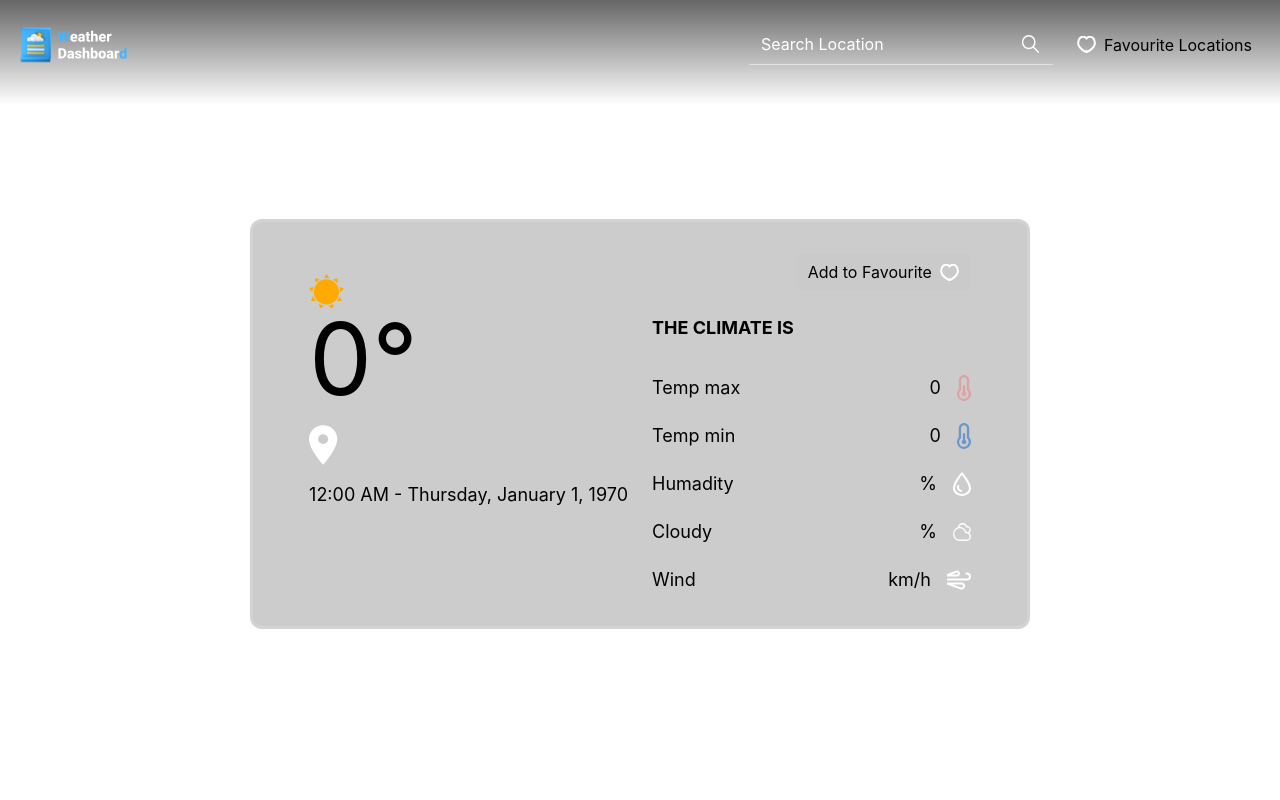
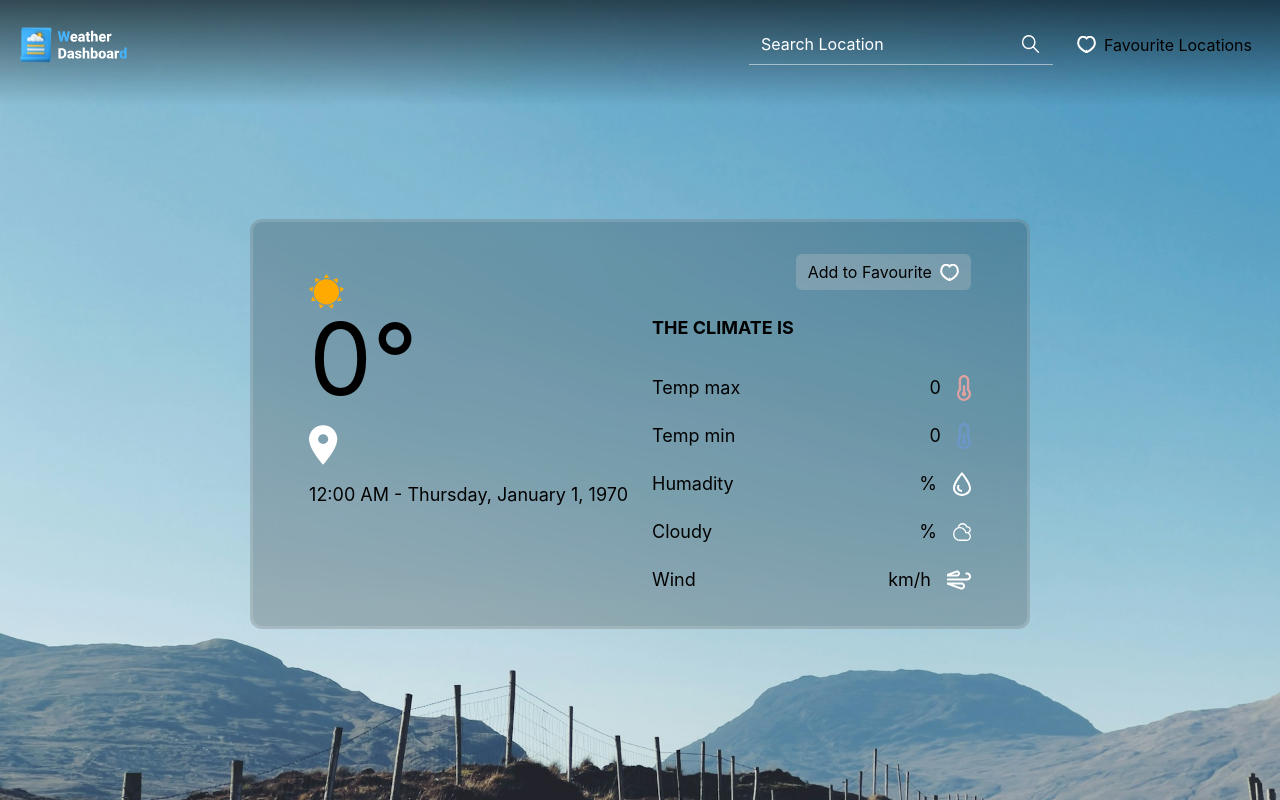
Before and after one commit to emonShimoul/Rnext-React-Realtime-Weather-Dashboard, a React (Vite) app: page / in a window 1280 px wide. Built offline with nearby package versions, Linux system fonts and the light colour scheme; no server answers.

Commit message:
set bg image dynamically depending on climate

```diff
--- a/src/App.jsx
+++ b/src/App.jsx
@@ -1,5 +1,4 @@
-import Header from "./components/header/Header";
-import WeatherBoard from "./components/weather/WeatherBoard";
+import Page from "./Page";
 import { WeatherProvider } from "./provider";
 import FavouriteProvider from "./provider/FavouriteProvider";
 import LocationProvider from "./provider/LocationProvider";
@@ -9,14 +8,7 @@ function App() {
     <LocationProvider>
       <WeatherProvider>
         <FavouriteProvider>
-          <div className="grid place-items-center h-screen">
-            <Header />
-            <main>
-              <section>
-                <WeatherBoard />
-              </section>
-            </main>
-          </div>
+          <Page />
         </FavouriteProvider>
       </WeatherProvider>
     </LocationProvider>
--- /dev/null
+++ b/src/Page.jsx
@@ -0,0 +1,70 @@
+import { useContext, useEffect, useState } from "react";
+import ClearSkyImage from "./assets/backgrounds/clear-sky.jpg";
+import FewCloudsImage from "./assets/backgrounds/few-clouds.jpg";
+import MistImage from "./assets/backgrounds/mist.jpeg";
+import RainyDayImage from "./assets/backgrounds/rainy-day.jpg";
+import ScatterdCloudsImage from "./assets/backgrounds/scattered-clouds.jpg";
+import SnowImage from "./assets/backgrounds/sunny.jpg";
+import ThunderStormImage from "./assets/backgrounds/thunderstorm.jpg";
+import WinterImage from "./assets/backgrounds/winter.jpg";
+import Header from "./components/header/Header";
+import WeatherBoard from "./components/weather/WeatherBoard";
+import { WeatherContext } from "./context";
+
+const Page = () => {
+  const { weatherData, loading } = useContext(WeatherContext);
+  const [climateImage, setClimateImage] = useState("");
+
+  function getBackgroundImage(climate) {
+    switch (climate) {
+      case "Rain":
+        return RainyDayImage;
+      case "Clouds":
+        return ScatterdCloudsImage;
+      case "Clear":
+        return ClearSkyImage;
+      case "Snow":
+        return SnowImage;
+      case "Thunder":
+        return ThunderStormImage;
+      case "Fog":
+        return WinterImage;
+      case "Haze":
+        return FewCloudsImage;
+      case "Mist":
+        return MistImage;
+      default:
+        return ClearSkyImage;
+    }
+  }
+
+  useEffect(() => {
+    const bgImage = getBackgroundImage(weatherData.climate);
+    // eslint-disable-next-line react-hooks/set-state-in-effect
+    setClimateImage(bgImage);
+  }, [weatherData.climate]);
+
+  return (
+    <>
+      {loading.state ? (
+        <div>
+          <p>{loading.message}</p>
+        </div>
+      ) : (
+        <div
+          style={{ backgroundImage: `url('${climateImage}')` }}
+          className="grid place-items-center h-screen bg-no-repeat bg-cover"
+        >
+          <Header />
+          <main>
+            <section>
+              <WeatherBoard />
+            </section>
+          </main>
+        </div>
+      )}
+    </>
+  );
+};
+
+export default Page;
--- a/src/components/weather/WeatherBoard.jsx
+++ b/src/components/weather/WeatherBoard.jsx
@@ -1,25 +1,15 @@
-import { useContext } from "react";
-import { WeatherContext } from "../../context";
 import AddToFavourite from "./AddToFavourite";
 import WeatherCondition from "./WeatherCondition";
 import WeatherHeadline from "./WeatherHeadline";
 
 const WeatherBoard = () => {
-  const { weatherData, loading } = useContext(WeatherContext);
-
   return (
     <div className="container">
       <div className="grid bg-black/20 rounded-xl backdrop-blur-md border-2 lg:border-[3px] border-white/14 px-4 lg:px-14 py-6 lg:py-8 min-h-100 max-w-264.5 mx-auto mt-12">
         <div className="grid md:grid-cols-2 gap-10 md:gap-6">
-          {loading.state ? (
-            <p>{loading.message}</p>
-          ) : (
-            <>
-              <AddToFavourite />
-              <WeatherHeadline />
-              <WeatherCondition />
-            </>
-          )}
+          <AddToFavourite />
+          <WeatherHeadline />
+          <WeatherCondition />
         </div>
       </div>
     </div>
```
